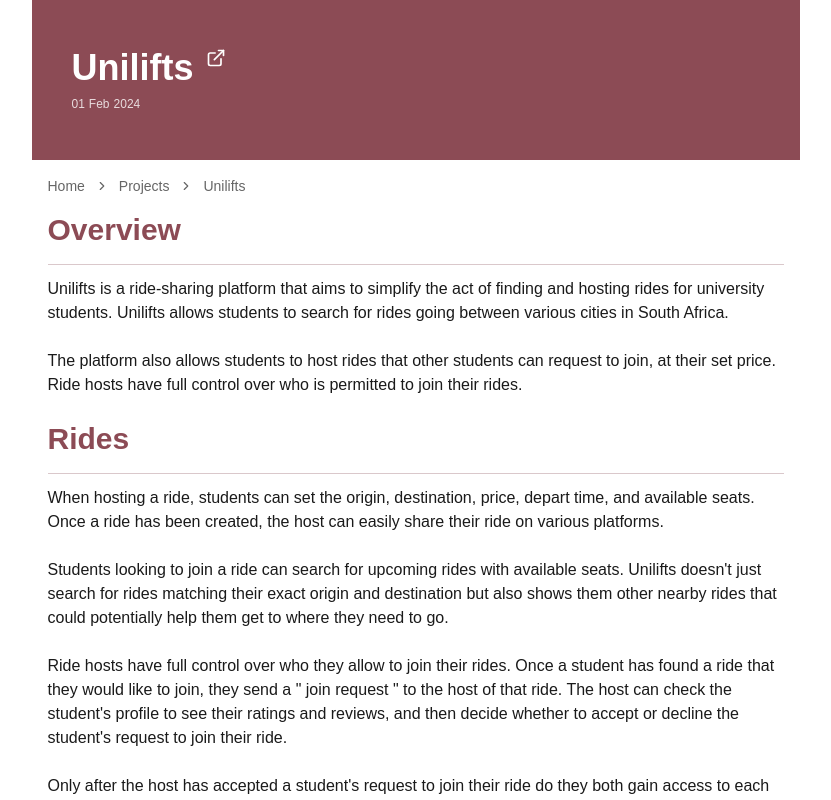
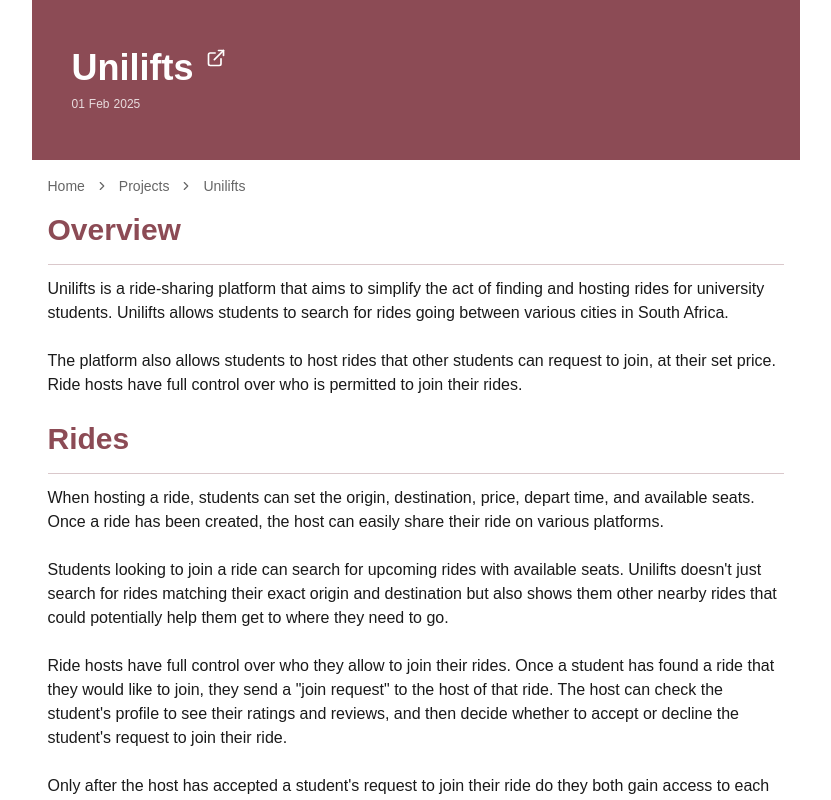
Before and after one commit to sNyZZzzz/Profile, a Next.js app: page /projects/unilifts in a window 1280 px wide. Shown: the top 800 px of the page, without its empty margins (211-1042 px from the left). Built offline with nearby package versions, Linux system fonts and the light colour scheme.

Commit message:
update dates, fix typo

```diff
--- a/app/projects/page.tsx
+++ b/app/projects/page.tsx
@@ -5,7 +5,7 @@ import SectionHeading from "../_components/projects/SectionHeading";
 export default function Projects() {
   return (
     <div className=" w-full max-w-3xl ">
-      <SectionHeading heading="Projects" date="2024/02/01" />
+      <SectionHeading heading="Projects" date="2025/03/22" />
       <BreadCrumber />
       <div className="m-4 pt-4 ">
         <ProjectsList fullList={true} />
--- a/app/projects/unilifts/page.tsx
+++ b/app/projects/unilifts/page.tsx
@@ -7,7 +7,7 @@ export default function Page() {
     <div className="w-full max-w-3xl ">
       <SectionHeading
         heading="Unilifts"
-        date="2024/02/01"
+        date="2025/02/01"
         externalLink="https://www.unilifts.co.za"
       />
       <BreadCrumber />
@@ -46,7 +46,7 @@ export default function Page() {
           <p>
             Ride hosts have full control over who they allow to join their
             rides. Once a student has found a ride that they would like to join,
-            they send a &#34; join request &#34; to the host of that ride. The
+            they send a &#34;join request&#34; to the host of that ride. The
             host can check the student&apos;s profile to see their ratings and
             reviews, and then decide whether to accept or decline the
             student&apos;s request to join their ride.
```
